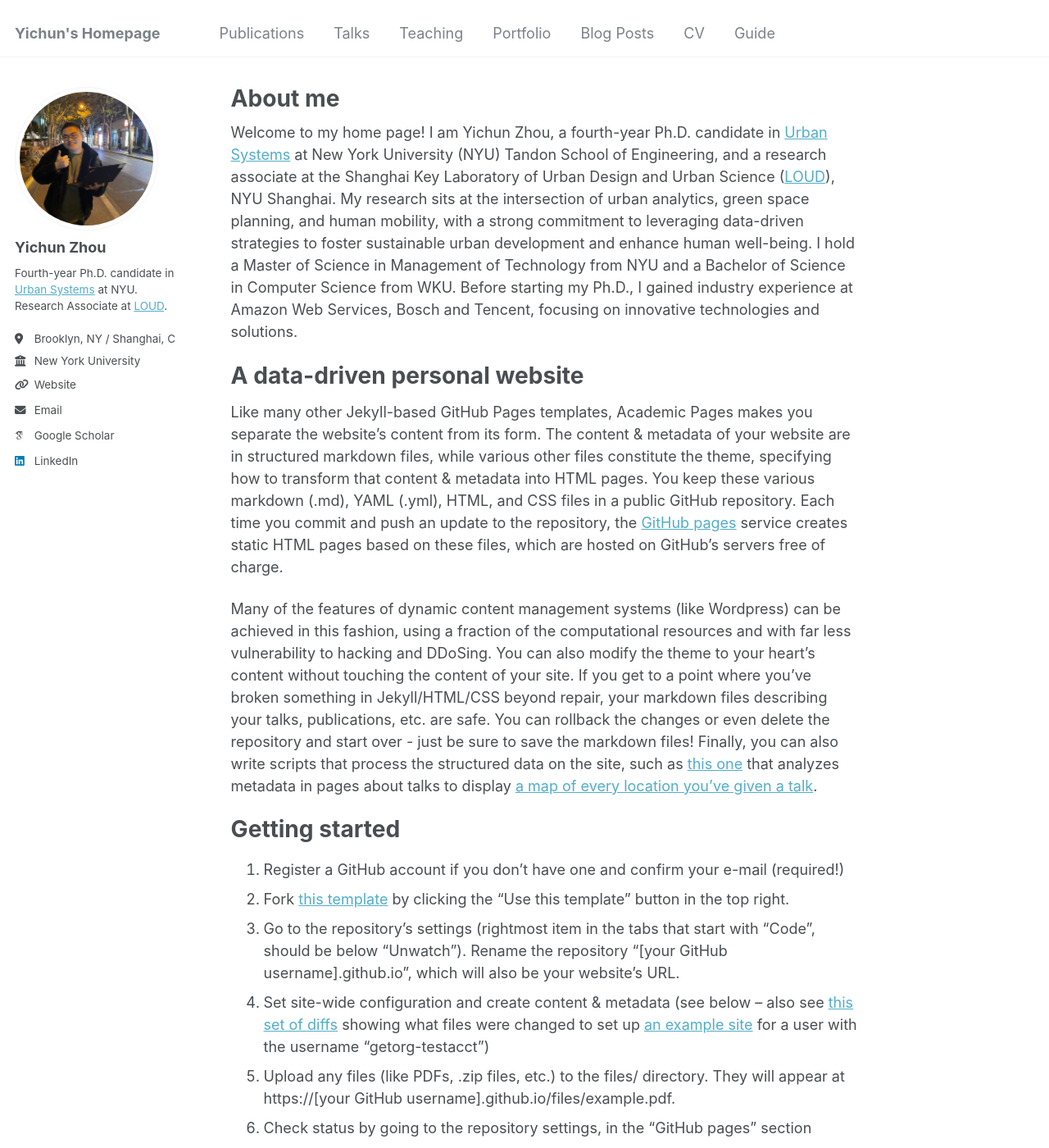
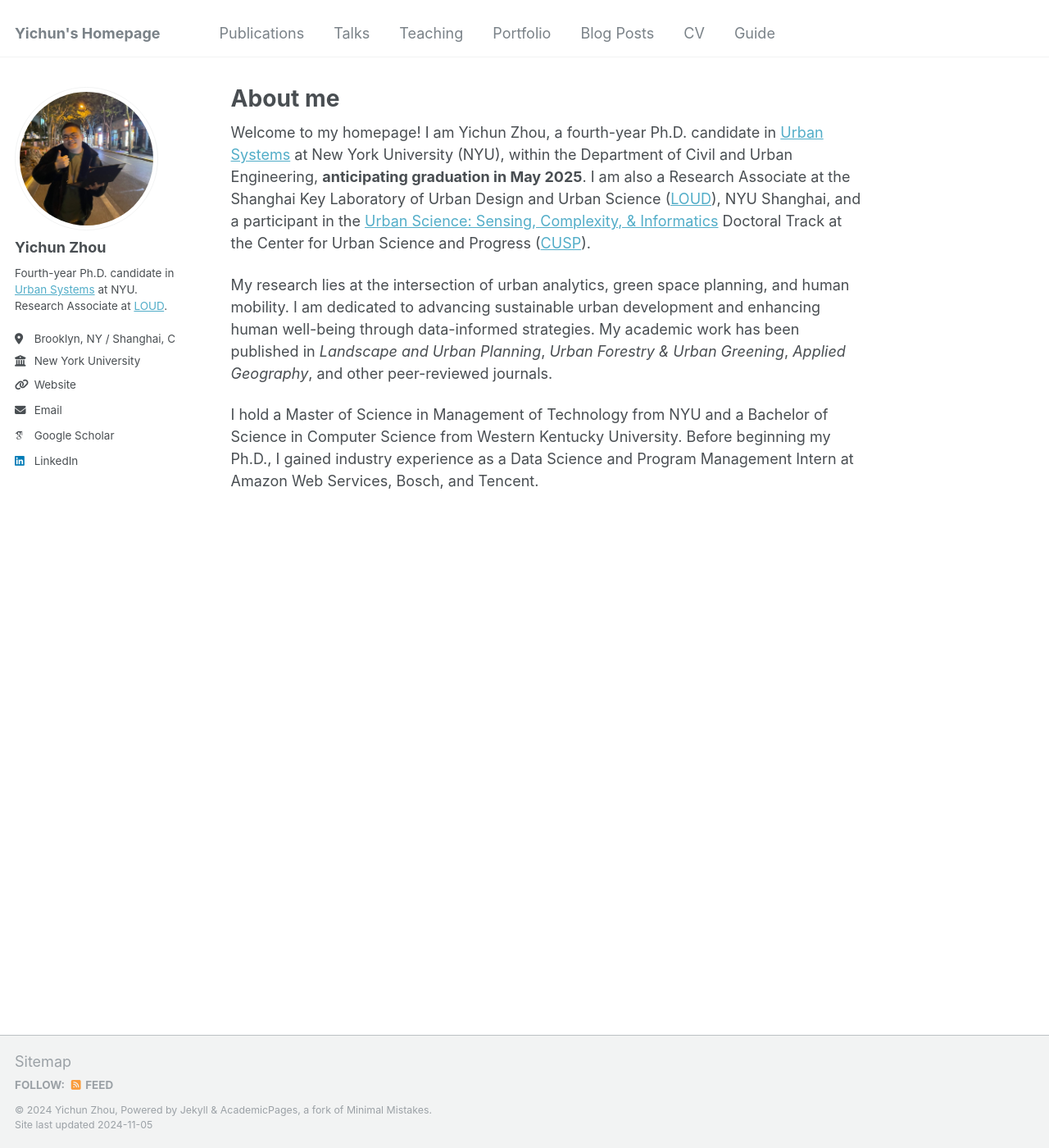
Before and after one commit to yichunzhou12/yichunzhou12.github.io, a Jekyll site: the page built from _pages/about.md, in a window 1280 px wide and 1400 px high. Shown: the whole window at 82% size. Built offline with Jekyll 4.4.1, drawn with Linux system fonts in a browser that asks for light colours; some web fonts are replaced; some of the changed text lies outside the part shown.

Commit message:
Update about.md

```diff
--- a/_pages/about.md
+++ b/_pages/about.md
@@ -7,43 +7,8 @@ redirect_from:
   - /about.html
 ---
 
-Welcome to my home page! I am Yichun Zhou, a fourth-year Ph.D. candidate in [Urban Systems](https://engineering.nyu.edu/academics/programs/urban-systems-phd) at New York University (NYU) Tandon School of Engineering, and a research associate at the Shanghai Key Laboratory of Urban Design and Urban Science ([LOUD](https://urban.shanghai.nyu.edu/)), NYU Shanghai. My research sits at the intersection of urban analytics, green space planning, and human mobility, with a strong commitment to leveraging data-driven strategies to foster sustainable urban development and enhance human well-being. I hold a Master of Science in Management of Technology from NYU and a Bachelor of Science in Computer Science from WKU. Before starting my Ph.D., I gained industry experience at Amazon Web Services, Bosch and Tencent, focusing on innovative technologies and solutions.
+Welcome to my homepage! I am Yichun Zhou, a fourth-year Ph.D. candidate in [Urban Systems](https://engineering.nyu.edu/academics/programs/urban-systems-phd) at New York University (NYU), within the Department of Civil and Urban Engineering, **anticipating graduation in May 2025**. I am also a Research Associate at the Shanghai Key Laboratory of Urban Design and Urban Science ([LOUD](https://urban.shanghai.nyu.edu/)), NYU Shanghai, and a participant in the [Urban Science: Sensing, Complexity, & Informatics](https://engineering.nyu.edu/urban-science-sensing-complexity-informatics-doctoral-track) Doctoral Track at the Center for Urban Science and Progress ([CUSP](https://engineering.nyu.edu/research-innovation/centers/cusp)).
 
-A data-driven personal website
-======
-Like many other Jekyll-based GitHub Pages templates, Academic Pages makes you separate the website's content from its form. The content & metadata of your website are in structured markdown files, while various other files constitute the theme, specifying how to transform that content & metadata into HTML pages. You keep these various markdown (.md), YAML (.yml), HTML, and CSS files in a public GitHub repository. Each time you commit and push an update to the repository, the [GitHub pages](https://pages.github.com/) service creates static HTML pages based on these files, which are hosted on GitHub's servers free of charge.
+My research lies at the intersection of urban analytics, green space planning, and human mobility. I am dedicated to advancing sustainable urban development and enhancing human well-being through data-informed strategies. My academic work has been published in *Landscape and Urban Planning*, *Urban Forestry & Urban Greening*, *Applied Geography*, and other peer-reviewed journals.
 
-Many of the features of dynamic content management systems (like Wordpress) can be achieved in this fashion, using a fraction of the computational resources and with far less vulnerability to hacking and DDoSing. You can also modify the theme to your heart's content without touching the content of your site. If you get to a point where you've broken something in Jekyll/HTML/CSS beyond repair, your markdown files describing your talks, publications, etc. are safe. You can rollback the changes or even delete the repository and start over - just be sure to save the markdown files! Finally, you can also write scripts that process the structured data on the site, such as [this one](https://github.com/academicpages/academicpages.github.io/blob/master/talkmap.ipynb) that analyzes metadata in pages about talks to display [a map of every location you've given a talk](https://academicpages.github.io/talkmap.html).
-
-Getting started
-======
-1. Register a GitHub account if you don't have one and confirm your e-mail (required!)
-1. Fork [this template](https://github.com/academicpages/academicpages.github.io) by clicking the "Use this template" button in the top right.
-1. Go to the repository's settings (rightmost item in the tabs that start with "Code", should be below "Unwatch"). Rename the repository "[your GitHub username].github.io", which will also be your website's URL.
-1. Set site-wide configuration and create content & metadata (see below -- also see [this set of diffs](http://archive.is/3TPas) showing what files were changed to set up [an example site](https://getorg-testacct.github.io) for a user with the username "getorg-testacct")
-1. Upload any files (like PDFs, .zip files, etc.) to the files/ directory. They will appear at https://[your GitHub username].github.io/files/example.pdf.
-1. Check status by going to the repository settings, in the "GitHub pages" section
-
-Site-wide configuration
-------
-The main configuration file for the site is in the base directory in [_config.yml](https://github.com/academicpages/academicpages.github.io/blob/master/_config.yml), which defines the content in the sidebars and other site-wide features. You will need to replace the default variables with ones about yourself and your site's github repository. The configuration file for the top menu is in [_data/navigation.yml](https://github.com/academicpages/academicpages.github.io/blob/master/_data/navigation.yml). For example, if you don't have a portfolio or blog posts, you can remove those items from that navigation.yml file to remove them from the header.
-
-Create content & metadata
-------
-For site content, there is one markdown file for each type of content, which are stored in directories like _publications, _talks, _posts, _teaching, or _pages. For example, each talk is a markdown file in the [_talks directory](https://github.com/academicpages/academicpages.github.io/tree/master/_talks). At the top of each markdown file is structured data in YAML about the talk, which the theme will parse to do lots of cool stuff. The same structured data about a talk is used to generate the list of talks on the [Talks page](https://academicpages.github.io/talks), each [individual page](https://academicpages.github.io/talks/2012-03-01-talk-1) for specific talks, the talks section for the [CV page](https://academicpages.github.io/cv), and the [map of places you've given a talk](https://academicpages.github.io/talkmap.html) (if you run this [python file](https://github.com/academicpages/academicpages.github.io/blob/master/talkmap.py) or [Jupyter notebook](https://github.com/academicpages/academicpages.github.io/blob/master/talkmap.ipynb), which creates the HTML for the map based on the contents of the _talks directory).
-
-**Markdown generator**
-
-The repository includes [a set of Jupyter notebooks](https://github.com/academicpages/academicpages.github.io/tree/master/markdown_generator
-) that converts a CSV containing structured data about talks or presentations into individual markdown files that will be properly formatted for the Academic Pages template. The sample CSVs in that directory are the ones I used to create my own personal website at stuartgeiger.com. My usual workflow is that I keep a spreadsheet of my publications and talks, then run the code in these notebooks to generate the markdown files, then commit and push them to the GitHub repository.
-
-How to edit your site's GitHub repository
-------
-Many people use a git client to create files on their local computer and then push them to GitHub's servers. If you are not familiar with git, you can directly edit these configuration and markdown files directly in the github.com interface. Navigate to a file (like [this one](https://github.com/academicpages/academicpages.github.io/blob/master/_talks/2012-03-01-talk-1.md) and click the pencil icon in the top right of the content preview (to the right of the "Raw | Blame | History" buttons). You can delete a file by clicking the trashcan icon to the right of the pencil icon. You can also create new files or upload files by navigating to a directory and clicking the "Create new file" or "Upload files" buttons.
-
-Example: editing a markdown file for a talk
-![Editing a markdown file for a talk](/images/editing-talk.png)
-
-For more info
-------
-More info about configuring Academic Pages can be found in [the guide](https://academicpages.github.io/markdown/), the [growing wiki](https://github.com/academicpages/academicpages.github.io/wiki), and you can always [ask a question on GitHub](https://github.com/academicpages/academicpages.github.io/discussions). The [guides for the Minimal Mistakes theme](https://mmistakes.github.io/minimal-mistakes/docs/configuration/) (which this theme was forked from) might also be helpful.
+I hold a Master of Science in Management of Technology from NYU and a Bachelor of Science in Computer Science from Western Kentucky University. Before beginning my Ph.D., I gained industry experience as a Data Science and Program Management Intern at Amazon Web Services, Bosch, and Tencent.
```
